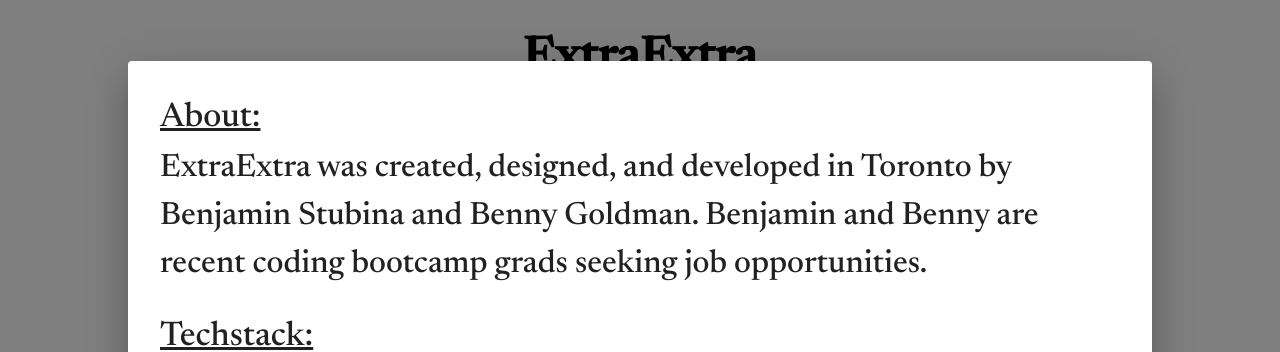
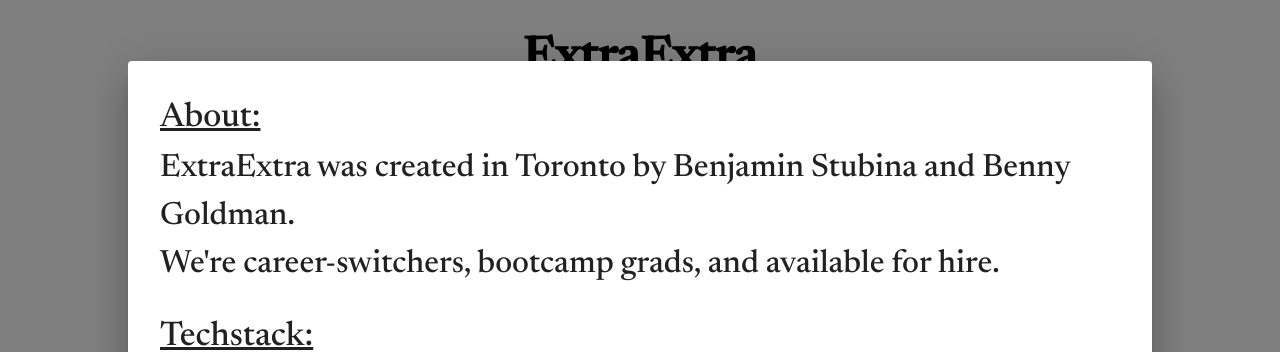
Before and after one commit to BenjaminStubina/ExtraExtra, a React (Vite) app in the folder Client/: page / in a window 1280 px wide. Both pictures are taken after a click on the button "ABOUT THE DEVS". Shown: the top 352 px of the page. Built offline with nearby package versions, Linux system fonts and the light colour scheme; no server answers.

Commit message:
Fixed links in AboutDevs. Minor tweaks to bio info

```diff
--- a/Client/src/Components/About/AboutUs.jsx
+++ b/Client/src/Components/About/AboutUs.jsx
@@ -1,8 +1,8 @@
-import { Dialog } from '@mui/material'
+import { Dialog } from '@mui/material';
 import './ModalStyle.scss';
 import Techlist from '../TechList/Techlist';
-import github from '../../Assets/Images/techIcons/github.png'
-import linkedin from '../../Assets/Images/techIcons/123.png'
+import github from '../../Assets/Images/techIcons/github.png';
+import linkedin from '../../Assets/Images/techIcons/123.png';
 
 
 const AboutUs = ({ openAboutUs, handleCloseAboutUs }) => {
@@ -17,9 +17,10 @@
         }} open={openAboutUs} onClose={handleCloseAboutUs} className='w-full'>
             <section className='text-[20px] md:text-[22px] xl:text-[32px] p-4 md:p-6 xl:p-8 gap-2 md:gap-4 xl:gap-6'>
                 <p className='text-[22px] md:text-[24px] xl:text-[34px] underline'>
-                        About:
+                    About:
                 </p>
-                <p className=''>ExtraExtra was created, designed, and developed in Toronto by Benjamin Stubina and Benny Goldman. Benjamin and Benny are recent coding bootcamp grads seeking job opportunities.</p>
+                <p>ExtraExtra was created in Toronto by Benjamin Stubina and Benny Goldman.</p>
+                <p>We're career-switchers, bootcamp grads, and available for hire.</p>
                 <div className='flex flex-col gap-2 md:gap-4 my-2 md:my-4 xl:my-6'>
                     <p className='text-[22px] md:text-[24px] xl:text-[34px] underline'>
                         Techstack:
@@ -34,14 +35,14 @@
                         <li>Benjamin Stubina
                             <ul className='flex flex-col'>
                                 <li>
-                                    <a className='flex gap-2 items-center' href="https:github.com/BenjaminStubina" target="_">
+                                    <a className='flex gap-2 items-center' href="https://github.com/BenjaminStubina" target="_">
                                         <img src={github} className="w-[24px] md:w-[30px] xl:w-[40px]" />
                                         <p className=''>
                                             Github
                                         </p>
                                     </a></li>
                                 <li>
-                                    <a className='flex gap-2 items-center' href="https:www.linkedin.com/in/benjamin-stubina/" target="_">
+                                    <a className='flex gap-2 items-center' href="https://www.linkedin.com/in/benjamin-stubina/" target="_">
                                         <img src={linkedin} className="w-[24px] md:w-[30px] xl:w-[40px]" />
                                         <p className=''>
                                             LinkedIn
@@ -52,14 +53,14 @@
                         <li>Benny Goldman
                             <ul className='flex flex-col'>
                                 <li>
-                                    <a className='flex gap-2 items-center' href="https:github.com/bennygoldman" target="_">
+                                    <a className='flex gap-2 items-center' href="https://github.com/bennygoldman" target="_">
                                         <img src={github} className="w-[24px] md:w-[30px] xl:w-[40px]" />
                                         <p className=''>
                                             Github
                                         </p>
                                     </a></li>
                                 <li>
-                                    <a className='flex gap-2 items-center' href="https:www.linkedin.com/in/bennygoldman/" target="_">
+                                    <a className='flex gap-2 items-center' href="https://www.linkedin.com/in/bennygoldman/" target="_">
                                         <img src={linkedin} className="w-[24px] md:w-[30px] xl:w-[40px]" />
                                         <p className=''>
                                             LinkedIn
@@ -71,7 +72,7 @@
                 </div>
             </section>
         </Dialog>
-    )
-}
+    );
+};
 
-export default AboutUs
+export default AboutUs;
```
